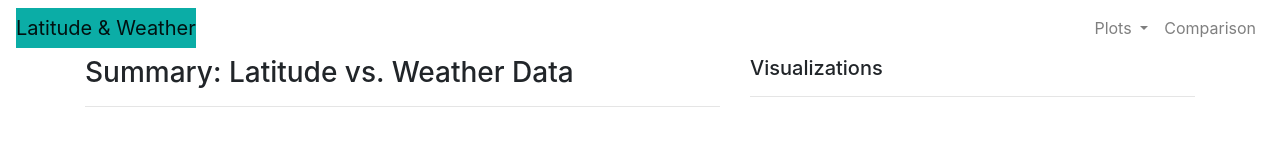
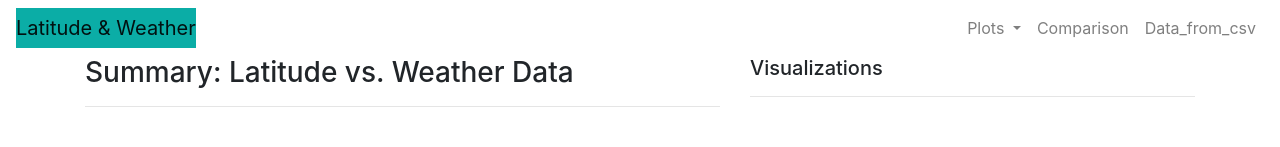
Before and after one commit to sarathus/webbootstrap, a plain HTML site: page index.html in a window 1280 px wide. Shown: the top 147 px of the page. Drawn offline with nearby package versions, Linux system fonts and the light colour scheme.

Commit message:
updated landing page

```diff
--- a/index.html
+++ b/index.html
@@ -37,7 +37,9 @@
           <li class="nav-item">
             <a class="nav-link" href="comparisons.html">Comparison</a>
           </li>
-
+          <li class="nav-item">
+            <a class="nav-link" href="data.html">Data_from_csv</a>
+          </li>
 
         </ul>
       </div>
```
